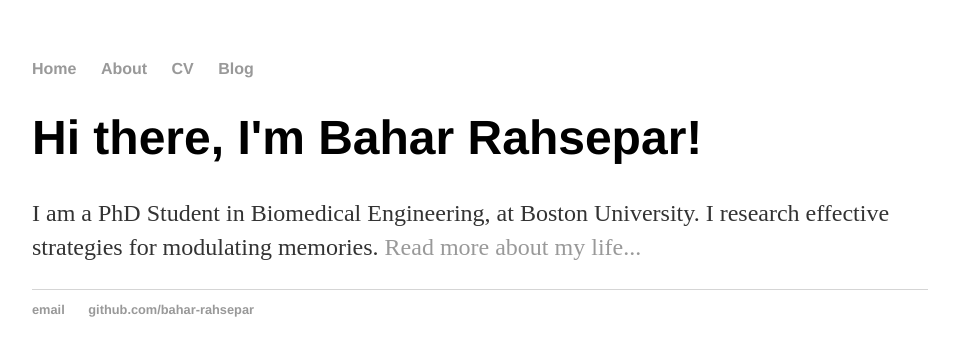
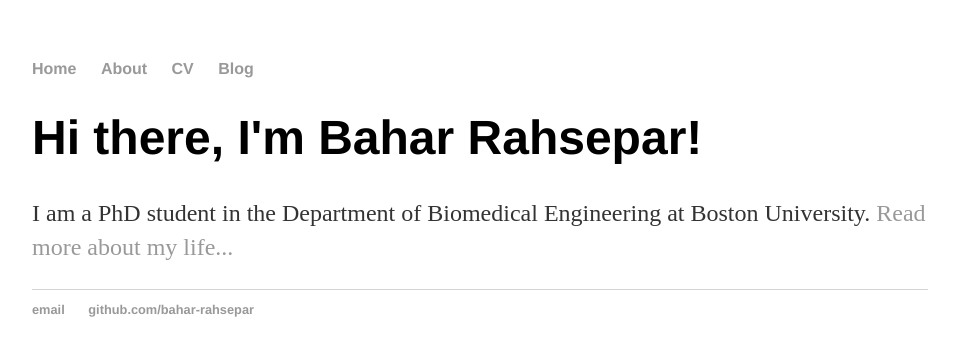
Before and after one commit to Baharata/bahar-rahsepar.github.io, a Jekyll site: the page built from index.html, in a window 1280 px wide. Shown: the top 356 px of the page, without its empty margins (160-1115 px from the left). Built offline with Jekyll 4.4.1, drawn with Linux system fonts in a browser that asks for light colours.

Commit message:
Update index.html

```diff
--- a/index.html
+++ b/index.html
@@ -1,30 +1,8 @@
-<!DOCTYPE html>
-<html>
-	<head>
-		<title>Bahar Rahsepar, Neuroengineer</title>
-		<!-- link to main stylesheet -->
-		<link rel="stylesheet" type="text/css" href="/css/main.css">
-	</head>
-	<body>
-		<nav>
-    		<ul>
-        		<li><a href="/">Home</a></li>
-	        	<li><a href="/about">About</a></li>
-        		<li><a href="/cv">CV</a></li>
-        		<li><a href="/blog">Blog</a></li>
-    		</ul>
-		</nav>
-		<div class="container">
-    		<div class="blurb">
-        		<h1>Hi there, I'm Bahar Rahsepar!</h1>
-				<p>I am a PhD Student in Biomedical Engineering, at Boston University. I research effective strategies for modulating memories. <a href="/about">Read more about my life...</a></p>
-    		</div><!-- /.blurb -->
-		</div><!-- /.container -->
-		<footer>
-    		<ul>
-        		<li><a href="mailto:baharr@bu.edu">email</a></li>
-        		<li><a href="https://github.com/bahar-rahsepar">github.com/bahar-rahsepar</a></li>
-			</ul>
-		</footer>
-	</body>
-</html>
+---
+layout: default
+title: Bahar Rahsepar, Biomedical Engineer
+---
+<div class="blurb">
+	<h1>Hi there, I'm Bahar Rahsepar!</h1>
+	<p>I am a PhD student in the Department of Biomedical Engineering at Boston University. <a href="/about">Read more about my life...</a></p>
+</div><!-- /.blurb -->
```
